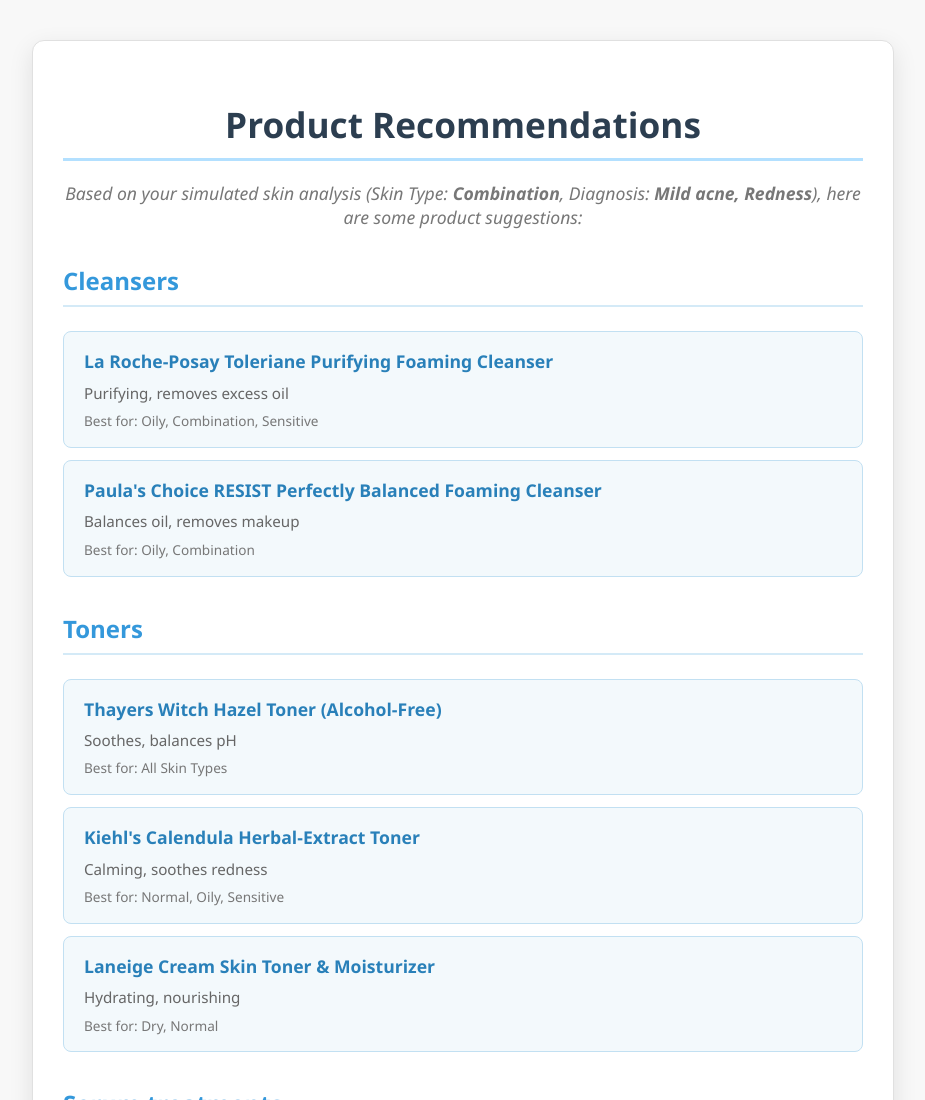
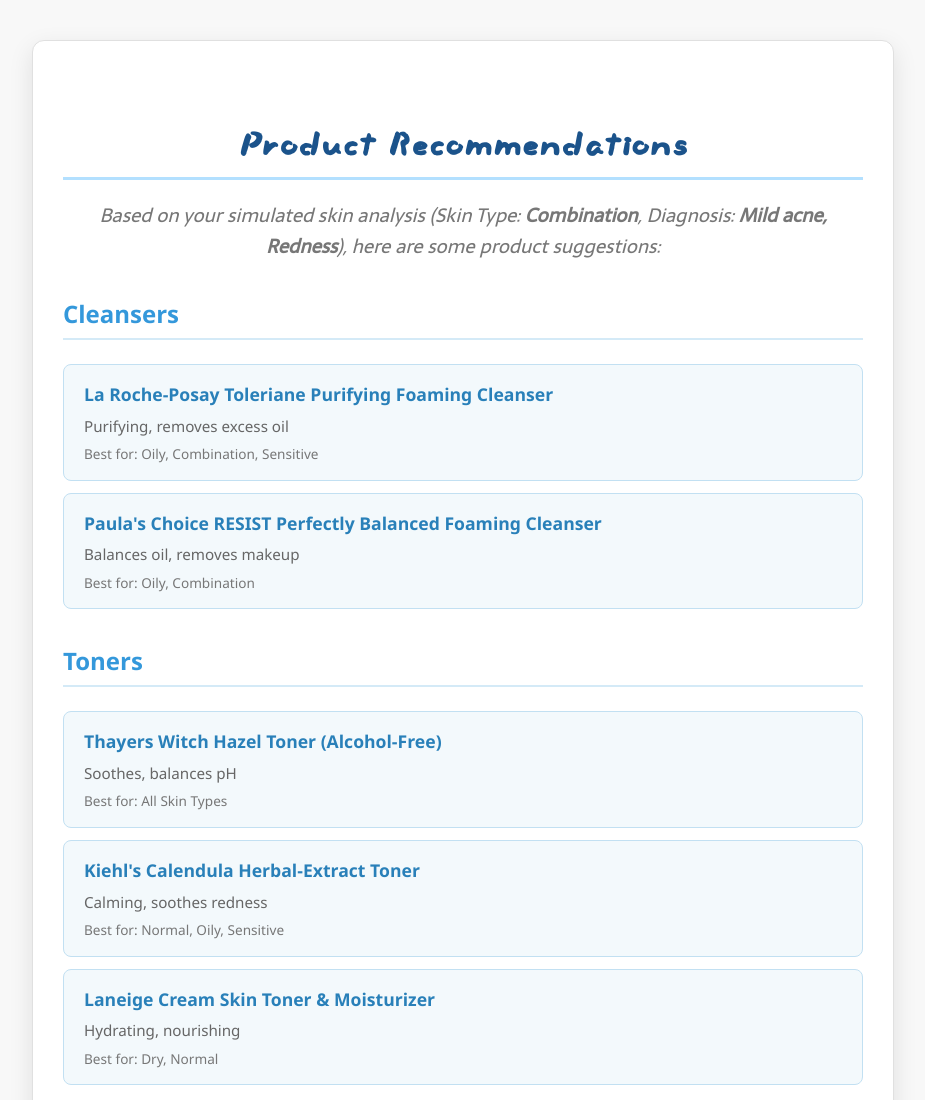
Before and after one commit to a-nguy4n/dermiDew, a plain HTML site: page app/static/pages/exploreproducts.html in a window 1280 px wide. Shown: the top 1100 px of the page, without its empty margins (177-1102 px from the left). Drawn offline with Linux system fonts and the light colour scheme.

Commit message:
Explore Products Tweaks

```diff
--- /dev/null
+++ b/app/static/css/exploreProducts.css
@@ -0,0 +1,102 @@
+@font-face{
+    font-family: "Slackside One";
+    src: url("/static/assets/fonts/SlacksideOne-Regular.ttf") format("truetype");
+    font-weight: 400;
+    font-style: normal;
+}
+
+@font-face{
+    font-family: "Sarala Regular";
+    src: url("/static/assets/fonts/Sarala-Regular.ttf") format("truetype");
+    font-weight: 400;
+    font-style: normal;
+}
+
+@font-face{
+    font-family: "Sarala Bold";
+    src: url("/static/assets/fonts/Sarala-Bold.ttf") format("truetype");
+    font-weight: 400;
+    font-style: normal;
+}
+
+body{
+    font-family: 'Segoe UI', Tahoma, Geneva, Verdana, sans-serif;
+    display: flex;
+    justify-content: center;
+    align-items: flex-start; /* Align content to the top */
+    min-height: 100vh;
+    margin: 0;
+    padding: 40px 20px; /* Add padding around the content */
+    background-color: #f8f8f8; /* Softer background */
+    color: #333;
+}
+
+/* Container for the product recommendations */
+#productRecommendationsContainer {
+    background-color: #ffffff;
+    border-radius: 12px;
+    box-shadow: 0 8px 25px rgba(0, 0, 0, 0.1);
+    padding: 30px;
+    max-width: 800px; /* Max width for readability */
+    width: 100%; /* Take full width up to max-width */
+    border: 1px solid #e0e0e0;
+    text-align: left; /* Ensure text alignment is normal */
+}
+
+#productRecommendationsContainer h2{
+    color: #1B538B;
+    margin-bottom: 20px;
+    text-align: center;
+    font-size: 3.3vw;
+    border-bottom: 3px solid #b3e0ff;
+    padding-bottom: 10px;
+    font-family: "Slackside One";
+}
+
+.analysis-summary{
+    text-align: center;
+    margin-bottom: 30px;
+    font-style: italic;
+    color: #777;
+    font-size: 1.5vw;
+    font-family: "Sarala Regular";
+}
+
+.product-recommendation-list h3 {
+    color: #3498db;
+    margin-top: 35px; /* More space above categories */
+    border-bottom: 2px solid #d4eaf7;
+    padding-bottom: 8px;
+    font-size: 1.5em;
+}
+
+.product-recommendation-list ul {
+    list-style: none;
+    padding: 0;
+    margin: 0;
+}
+
+.product-recommendation-list li{
+    background-color: #f3f9fc;
+    border: 1px solid #c2e0f2;
+    border-radius: 8px;
+    padding: 15px 20px;
+    margin-bottom: 12px;
+    line-height: 1.6;
+    color: #444;
+    transition: background-color 0.2s;
+}
+.product-recommendation-list li:hover {
+    background-color: #e6f3fa;
+}
+
+.product-recommendation-list strong{
+    color: #2980b9;
+    font-size: 1.1em;
+}
+
+.product-recommendation-list p {
+    margin: 5px 0 0 0;
+    font-size: 0.95em;
+    color: #666;
+}
--- a/app/static/js/exploreproducts.js
+++ b/app/static/js/exploreproducts.js
@@ -127,7 +127,7 @@ document.addEventListener('DOMContentLoaded', () => {
   const recommendedProducts = getRecommendations(simulatedSkinType, simulatedSkinDiagnosis);
 
   let productsHtml = `
-    <h2>Product Recommendations</h2>
+    <h2 id="productRecHeader">Product Recommendations</h2>
     <p class="analysis-summary">Based on your simulated skin analysis (Skin Type: <strong>${simulatedSkinType}</strong>, Diagnosis: <strong>${simulatedSkinDiagnosis}</strong>), here are some product suggestions:</p>
     <div class="product-recommendation-list">
   `;
--- a/app/static/pages/exploreproducts.html
+++ b/app/static/pages/exploreproducts.html
@@ -4,88 +4,7 @@
     <meta charset="UTF-8">
     <meta name="viewport" content="width=device-width, initial-scale=1.0">
     <title>Skincare Product Recommendations</title>
-    <style>
-        /* Basic styles for the page layout */
-        body {
-            font-family: 'Segoe UI', Tahoma, Geneva, Verdana, sans-serif;
-            display: flex;
-            justify-content: center;
-            align-items: flex-start; /* Align content to the top */
-            min-height: 100vh;
-            margin: 0;
-            padding: 40px 20px; /* Add padding around the content */
-            background-color: #f8f8f8; /* Softer background */
-            color: #333;
-        }
-
-        /* Container for the product recommendations */
-        #productRecommendationsContainer {
-            background-color: #ffffff;
-            border-radius: 12px;
-            box-shadow: 0 8px 25px rgba(0, 0, 0, 0.1);
-            padding: 30px;
-            max-width: 800px; /* Max width for readability */
-            width: 100%; /* Take full width up to max-width */
-            border: 1px solid #e0e0e0;
-            text-align: left; /* Ensure text alignment is normal */
-        }
-
-        #productRecommendationsContainer h2 {
-            color: #2c3e50;
-            margin-bottom: 20px;
-            text-align: center;
-            font-size: 2.2em; /* Larger heading */
-            border-bottom: 3px solid #b3e0ff;
-            padding-bottom: 10px;
-        }
-
-        .analysis-summary {
-            text-align: center;
-            margin-bottom: 30px;
-            font-style: italic;
-            color: #777;
-            font-size: 1.1em;
-        }
-
-        .product-recommendation-list h3 {
-            color: #3498db;
-            margin-top: 35px; /* More space above categories */
-            border-bottom: 2px solid #d4eaf7;
-            padding-bottom: 8px;
-            font-size: 1.5em;
-        }
-
-        .product-recommendation-list ul {
-            list-style: none;
-            padding: 0;
-            margin: 0;
-        }
-
-        .product-recommendation-list li {
-            background-color: #f3f9fc;
-            border: 1px solid #c2e0f2;
-            border-radius: 8px;
-            padding: 15px 20px; /* Increased padding */
-            margin-bottom: 12px; /* More space between items */
-            line-height: 1.6;
-            color: #444;
-            transition: background-color 0.2s;
-        }
-        .product-recommendation-list li:hover {
-            background-color: #e6f3fa;
-        }
-
-        .product-recommendation-list strong {
-            color: #2980b9;
-            font-size: 1.1em;
-        }
-
-        .product-recommendation-list p {
-            margin: 5px 0 0 0;
-            font-size: 0.95em;
-            color: #666;
-        }
-    </style>
+    <link rel="stylesheet" href="/static/css/exploreProducts.css">
 </head>
 <body>
 
```
